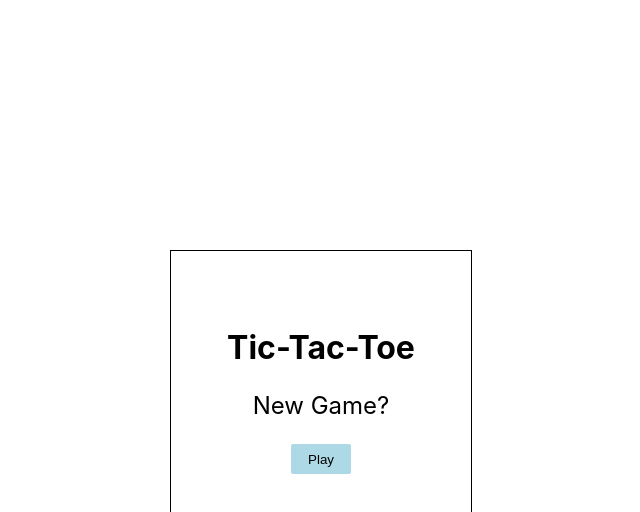
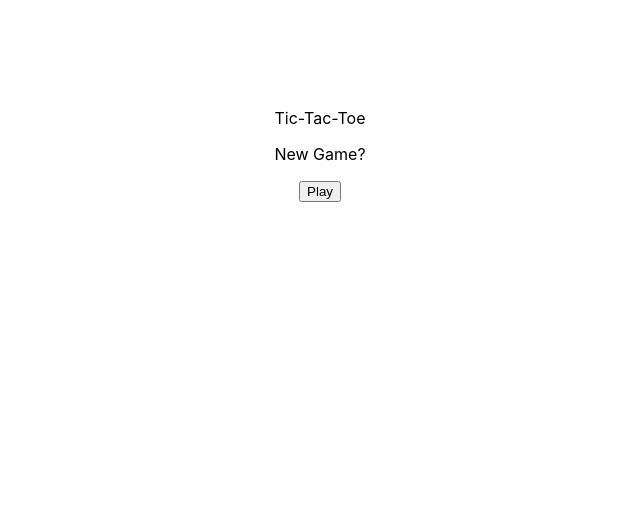
Before and after one commit to benstrathdee/react-tic-tac-toe, a React (Create React App) app: page / in a window 1280 px wide. Shown: the top 512 px of the page, without its empty margins (320-960 px from the left). Built offline with nearby package versions, Linux system fonts and the light colour scheme.

Commit message:
changed class names

```diff
--- a/src/components/TicTacToe/TicTacToe.module.css
+++ b/src/components/TicTacToe/TicTacToe.module.css
@@ -1,4 +1,4 @@
-.TTTBoard_Square, .TTTBoard_Square__Bottom, .TTTBoard_Square__Right, .TTTBoard_Square__Center, .TTTBoard_Square__Left, .TTTBoard_Square__Top {
+.Board_Square, .Board_Square__Bottom, .Board_Square__Right, .Board_Square__Center, .Board_Square__Left, .Board_Square__Top {
     border: 1px solid black;
     background-color: white;
     height: 100%;
@@ -9,25 +9,25 @@
     font-size: 300%;
   }
 
-  .TTTBoard {
+  .Board {
     display: grid;
     grid-template-columns: 1fr 1fr 1fr;
     grid-template-rows: 1fr 1fr 1fr;
   }
-  .TTTBoard_Square__Top {
+  .Board_Square__Top {
     border-top: 1px solid transparent;
   }
-  .TTTBoard_Square__Left {
+  .Board_Square__Left {
     border-left: 1px solid transparent;
   }
-  .TTTBoard_Square__Right {
+  .Board_Square__Right {
     border-right: 1px solid transparent;
   }
-  .TTTBoard_Square__Bottom {
+  .Board_Square__Bottom {
     border-bottom: 1px solid transparent;
   }
 
-  .TTTInfo {
+  .Info {
     display: flex;
     flex-direction: column;
     justify-content: center;
@@ -38,15 +38,15 @@
     transition: opacity 1s ease;
     transition-delay: 0.5s;
   }
-  .TTTInfo_Title {
+  .Info_Title {
     font-size: xx-large;
     margin: 0;
     font-weight: bold;
   }
-  .TTTInfo_Content {
+  .Info_Content {
     font-size: x-large;
   }
-  .TTTInfo_Button {
+  .Info_Button {
     width: 20%;
     height: 10%;
     border: none;
```
